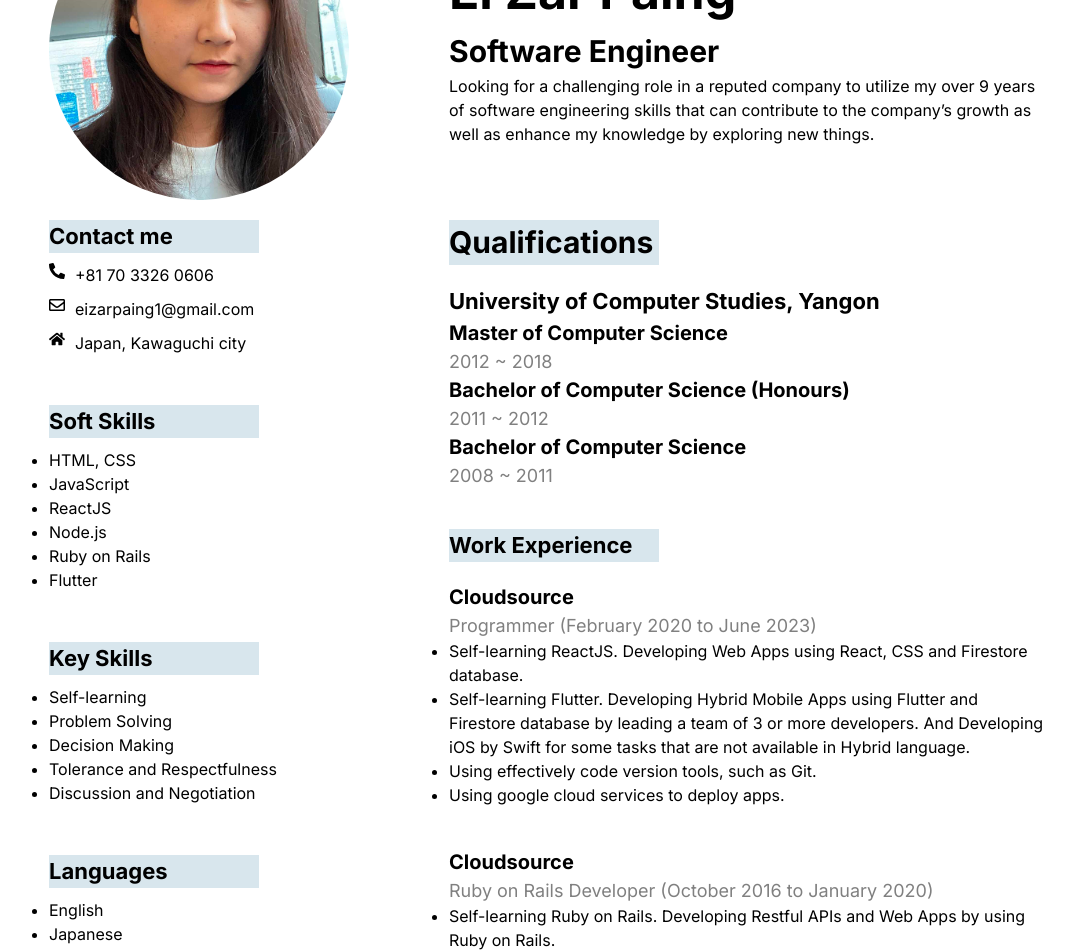
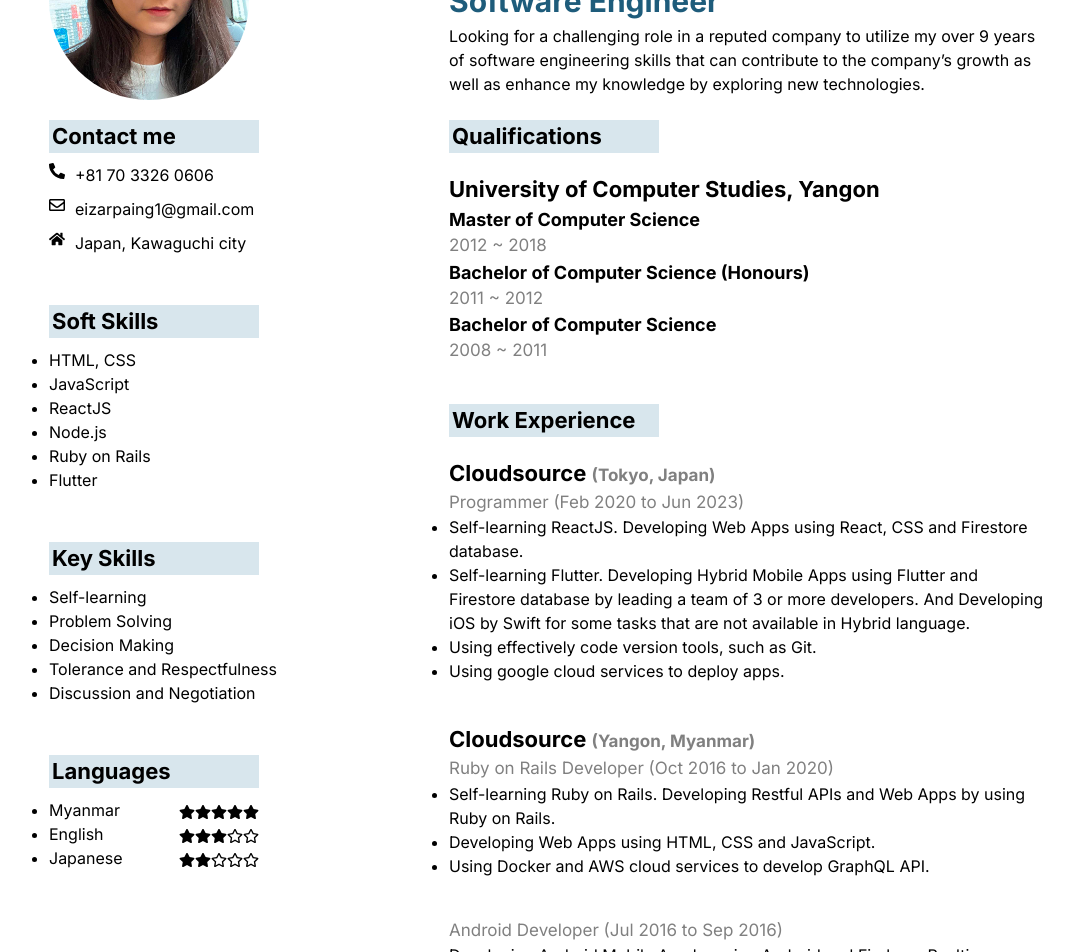
Before and after one commit to EiZar/eizarpaing-profile, a Next.js app: page / in a window 1280 px wide. Shown: the part 200-1152 px from the top of the page, without its empty margins (51-1124 px from the left). Built offline with nearby package versions, Linux system fonts and the light colour scheme.

Commit message:
add language rates

```diff
--- a/app/globals.css
+++ b/app/globals.css
@@ -30,6 +30,10 @@
     flex-direction: column;
   }
 
+  .lanContainter {
+    width: 100% !important;
+  }
+
   .imgContainer {
     width: 100% !important;
   }
@@ -54,6 +58,14 @@ body {
   margin: 100px;
 }
 
+svg {
+  display: inline-block;
+}
+
+.fontColor {
+  color: #1e5c7b;
+}
+
 .profileContainer {
   display: flex;
   align-items: center;
@@ -62,6 +74,12 @@ body {
 .experienceContainter {
   display: flex;
   align-items: flex-start;
+}
+
+.lanContainter {
+  display: flex;
+  justify-content: space-between;
+  width: 210px;
 }
 
 .imgContainer {
@@ -73,8 +91,8 @@ body {
 }
 
 img {
-  width: 300px;
-  height: 300px;
+  width: 200px;
+  height: 200px;
   border-radius: 50%;
   object-fit: cover;
   display: inline-block;
@@ -118,18 +136,19 @@ h3 {
 }
 
 .title {
-  font-size: 20px;
+  font-size: 18px;
   font-weight: bold;
 }
 
 .title2 {
-  font-size: 18px;
+  font-size: 17px;
   color: gray;
 }
 
 .bgColor {
   width: 210px;
   background: #d8e6ed;
+  padding-left: 3px;
 }
 
 .iconText {
--- a/app/page.js
+++ b/app/page.js
@@ -1,6 +1,9 @@
 import Image from 'next/image'
 import Phone from './components/phone'
-import { FaPhoneAlt, FaRegEnvelope, FaHome } from 'react-icons/fa';
+import {
+  FaPhoneAlt, FaRegEnvelope, FaHome,
+  FaStar, FaRegStar, FaRegStarHalfStroke
+} from 'react-icons/fa';
 
 export default function Home() {
   return (
@@ -11,10 +14,10 @@ export default function Home() {
       </div>
       <div className='inlineBlock textContainer'>
         <h1>Ei Zar Paing</h1>
-        <h2>Software Engineer</h2>
+        <h2 className='fontColor'>Software Engineer</h2>
         <p>Looking for a challenging role in a reputed company to utilize
           my over 9 years of software engineering skills that can contribute to
-          the company’s growth as well as enhance my knowledge by exploring new things.
+          the company’s growth as well as enhance my knowledge by exploring new technologies.
         </p>
       </div>
     </div>
@@ -59,14 +62,35 @@ export default function Home() {
         <h3 className='bgColor'>Languages</h3>
         <div className='leftContainer'>
           <ul class="list-disc">
-            <li>English</li>
-            <li>Japanese</li>
-            <li>Myanmar</li>
+            <li>
+              <div className='lanContainter'>
+                <div>Myanmar</div>
+                <div className='inlineBlock'>
+                <FaStar/><FaStar/><FaStar/><FaStar/><FaStar/>
+                </div>
+              </div>
+            </li>
+            <li>
+              <div className='lanContainter'>
+                <div>English</div>
+                <div className='inlineBlock'>
+                <FaStar/><FaStar/><FaStar/><FaRegStar/><FaRegStar/>
+                </div>
+              </div>
+            </li>
+            <li>
+              <div className='lanContainter'>
+                <div>Japanese</div>
+                <div className='inlineBlock'>
+                <FaStar/><FaStar/><FaRegStar/><FaRegStar/><FaRegStar/>
+                </div>
+              </div>
+            </li>
           </ul>
         </div>
       </div>
       <div className='inlineBlock textContainer'>
-        <h2 className='bgColor'>Qualifications</h2>
+        <h3 className='bgColor'>Qualifications</h3>
         <div className='marginTop'>
           <h3>University of Computer Studies, Yangon</h3>
           <div className='title'>Master of Computer Science</div>
@@ -78,8 +102,8 @@ export default function Home() {
         </div>
         <h3 className='bgColor'>Work Experience</h3>
         <div className='marginTop'>
-          <div className='title'>Cloudsource</div>
-          <div className='title2'>Programmer (February 2020 to June 2023)</div>
+          <h3>Cloudsource <span className='title2'>(Tokyo, Japan)</span></h3>
+          <div className='title2'>Programmer (Feb 2020 to Jun 2023)</div>
           <ul class="list-disc">
             <li>Self-learning ReactJS. Developing Web Apps using React,
               CSS and Firestore database.
@@ -96,8 +120,8 @@ export default function Home() {
           </ul>
         </div>
         <div className='marginTop'>
-          <div className='title'>Cloudsource</div>
-          <div className='title2'>Ruby on Rails Developer (October 2016 to January 2020)</div>
+          <h3>Cloudsource <span className='title2'>(Yangon, Myanmar)</span></h3>
+          <div className='title2'>Ruby on Rails Developer (Oct 2016 to Jan 2020)</div>
           <ul class="list-disc">
             <li>
               Self-learning Ruby on Rails. Developing Restful APIs and Web Apps by using Ruby on Rails.
@@ -111,8 +135,8 @@ export default function Home() {
           </ul>
         </div>
         <div className='marginTop'>
-          <div className='title'>Cloudsource</div>
-          <div className='title2'>Android Developer (July 2016 to September 2016)</div>
+          {/* <div className='title'>Cloudsource</div> */}
+          <div className='title2'>Android Developer (Jul 2016 to Sep 2016)</div>
           <ul class="list-disc">
             <li>
               Developing Android Mobile App by using Android and Firebase Realtime Database.
@@ -120,8 +144,8 @@ export default function Home() {
           </ul>
         </div>
         <div className='marginTop'>
-          <div className='title'>Fun and Learn Education Center</div>
-          <div className='title2'>Programmer Analyst (December 2013 to June 2016)</div>
+          <h3>Fun and Learn Education Center<span className='title2'>(Yangon, Myanmar)</span></h3>
+          <div className='title2'>Programmer Analyst (Dec 2013 to Jun 2016)</div>
           <ul class="list-disc">
             <li>
               Developing Web Apps using HTML, CSS and JavaScript.
```
